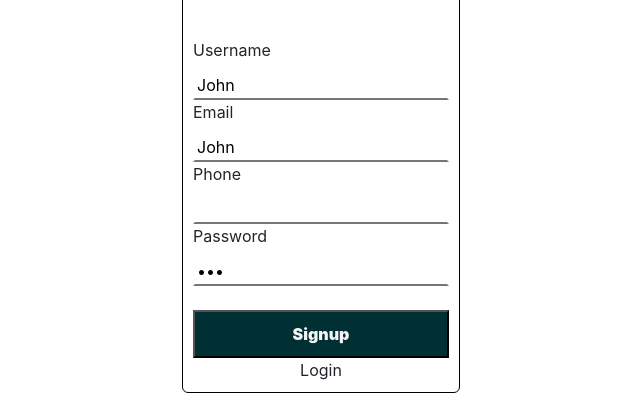
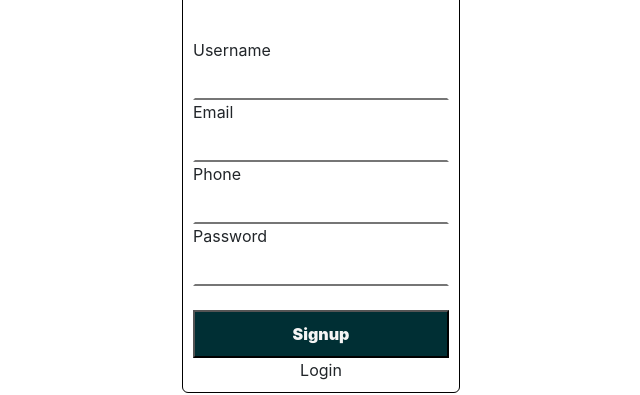
Before and after one commit to Prajeesh7/olx_clone, a React (Create React App) app: page /signup in a window 1280 px wide. Shown: the part 290-685 px from the top of the page, without its empty margins (319-959 px from the left). Built offline with nearby package versions, Linux system fonts and the light colour scheme; the HTML template or start-up script is replaced by a standard one.

Commit message:
Signup Form Submit Action complete

```diff
--- a/src/Components/Signup/Signup.js
+++ b/src/Components/Signup/Signup.js
@@ -1,14 +1,26 @@
 import React from 'react';
+import { useState } from 'react';
 
 import Logo from '../../olx-logo.png';
 import './Signup.css';
 
 export default function Signup() {
+
+  const [userName, setUserName] = useState('')
+  const [email, setEmail] = useState('')
+  const [phone, setPhone] = useState('')
+  const [password, setPassword] = useState('')
+
+  const handleSubmit = (event)=>{
+    //event.preventDefault();
+    console.log(userName)
+    console.log(password)
+  }
   return (
     <div>
       <div className="signupParentDiv">
         <img width="200px" height="200px" src={Logo}></img>
-        <form>
+        <form onSubmit={handleSubmit()}>
           <label htmlFor="fname">Username</label>
           <br />
           <input
@@ -16,6 +28,8 @@ export default function Signup() {
             type="text"
             id="fname"
             name="name"
+            value={userName}
+            onChange={(event)=>setUserName(event.target.value)}
             defaultValue="John"
           />
           <br />
@@ -25,6 +39,8 @@ export default function Signup() {
             className="input"
             type="email"
             id="fname"
+            value={email}
+            onChange={(event)=>setEmail(event.target.value)}
             name="email"
             defaultValue="John"
           />
@@ -35,6 +51,8 @@ export default function Signup() {
             className="input"
             type="number"
             id="lname"
+            value={phone}
+            onChange={(event)=>setPhone(event.target.value)}
             name="phone"
             defaultValue="Doe"
           />
@@ -45,6 +63,8 @@ export default function Signup() {
             className="input"
             type="password"
             id="lname"
+            value={password}
+            onChange={(event)=>setPassword(event.target.value)}
             name="password"
             defaultValue="Doe"
           />
```
